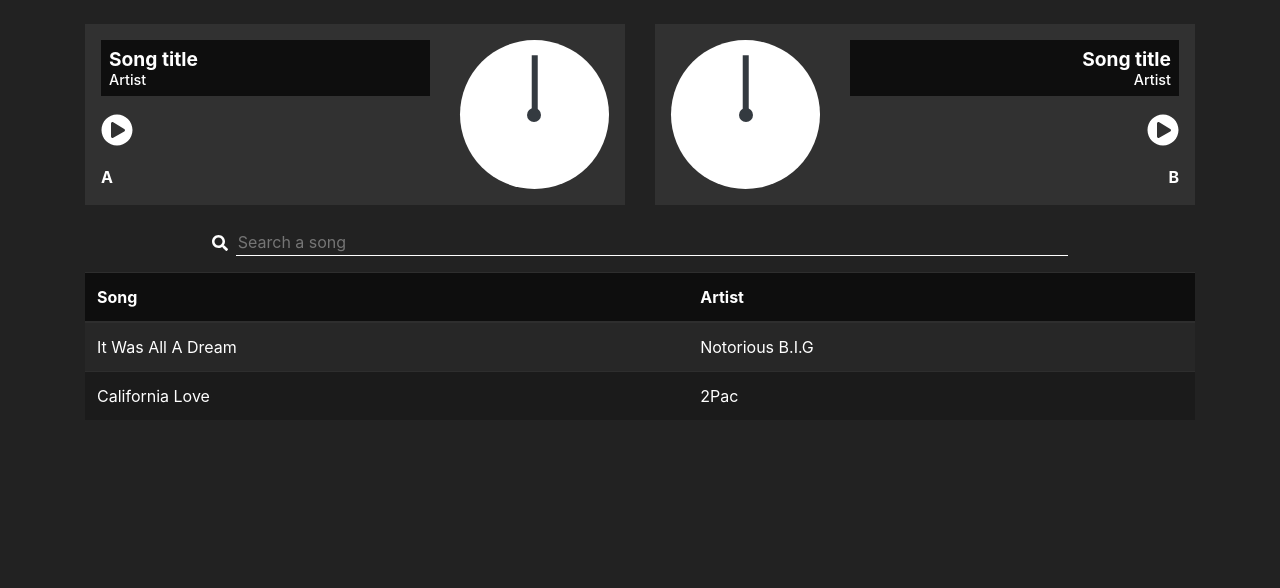
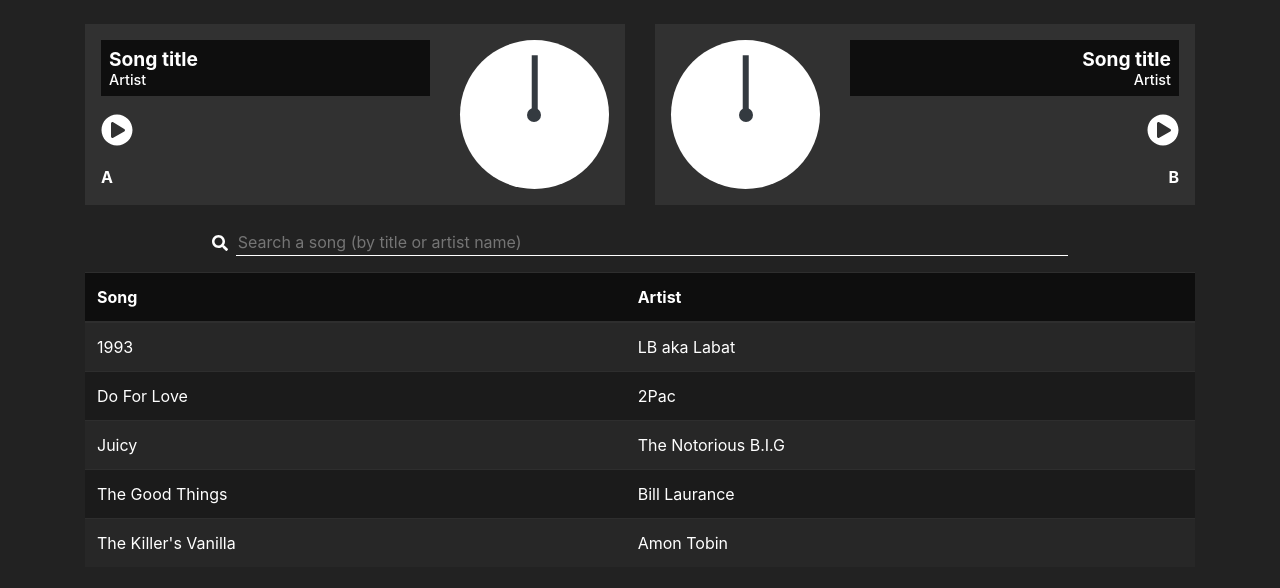
Before and after one commit to Toww/two-decks-player, a React (Create React App) app: page / in a window 1280 px wide. Shown: the top 588 px of the page. Built offline with nearby package versions, Linux system fonts and the light colour scheme.

Commit message:
Created SongsContext and implemented search/filtering

```diff
--- a/src/App.js
+++ b/src/App.js
@@ -5,6 +5,7 @@ import Layout from "./components/Layout";
 import Deck from "./components/Deck";
 import SongList from "./components/SongList";
 import SearchBar from "./components/SearchBar";
+import SongsContextProvider from "./contexts/SongsContext";
 
 function App() {
   return (
@@ -12,10 +13,12 @@ function App() {
       <Layout>
         <Row>
           <Deck />
-          <Deck rightSide={true}/>
+          <Deck rightSide={true} />
         </Row>
-        <SearchBar />
-        <SongList />
+        <SongsContextProvider>
+          <SearchBar />
+          <SongList />
+        </SongsContextProvider>
       </Layout>
     </div>
   );
--- a/src/components/SearchBar.js
+++ b/src/components/SearchBar.js
@@ -1,18 +1,64 @@
-import React from "react";
+import React, { useState, useContext, useRef } from "react";
 import { FontAwesomeIcon } from "@fortawesome/react-fontawesome";
-import { faSearch } from "@fortawesome/free-solid-svg-icons";
+import { faSearch, faTimesCircle } from "@fortawesome/free-solid-svg-icons";
+import { SongsContext } from "../contexts/SongsContext";
 
 const SearchBar = () => {
+  const { filterSongs } = useContext(SongsContext);
+
+  // This ref will be used to clear search input from the clear icon
+  const searchInput = useRef();
+
+  // This state will be used to display search or clear-search icon
+  const [searchActive, setSearchActive] = useState(false);
+
+  const handleSearch = (searchValue) => {
+    // Make search active if searchBar is not empty, put it back to default if
+    // every character was erased
+    searchValue ? setSearchActive(true) : setSearchActive(false);
+    // filter songs depending on lower-cased input
+    filterSongs(searchValue.toLowerCase());
+  };
+
+  const clearSearch = () => {
+    // Set search back to default
+    handleSearch("");
+    // Clear search input
+    searchInput.current.value = "";
+  };
+
   return (
     <form className="d-flex justify-content-center align-items-center mt-4 mb-3">
-      <label htmlFor="song-search" className="m-0 p-0 d-flex align-items-center">
-        <FontAwesomeIcon icon={faSearch} size="md" alt="Search icon" className="mr-2"/></label>
+      <label
+        htmlFor="song-search"
+        className="m-0 p-0 d-flex align-items-center"
+      >
+        {
+          // If search is active show search icon, else show clear search icon
+          searchActive ? (
+            <FontAwesomeIcon
+              icon={faTimesCircle}
+              alt="Clear search icon"
+              className="mr-2"
+              onClick={clearSearch}
+            />
+          ) : (
+            <FontAwesomeIcon
+              icon={faSearch}
+              alt="Search icon"
+              className="mr-2"
+            />
+          )
+        }
+      </label>
       <input
         type="text"
         id="song-search"
         name="song-search"
-        placeholder="Search a song"
+        placeholder="Search a song (by title or artist name)"
         className="w-75"
+        onChange={(e) => handleSearch(e.target.value)}
+        ref={searchInput}
       />
     </form>
   );
--- a/src/components/SongList.js
+++ b/src/components/SongList.js
@@ -1,13 +1,13 @@
-import React from "react";
+import React, {useContext} from "react";
 import { Table } from "react-bootstrap";
-import { v4 as uuidv4 } from "uuid"; // Using uuid to generate a unique id for each song
 import Song from "./Song";
+import { SongsContext } from "../contexts/SongsContext";
 
 const SongList = () => {
-  const songs = [
-    { id: uuidv4(), artist: "Notorious B.I.G", title: "It Was All A Dream" },
-    { id: uuidv4(), artist: "2Pac", title: "California Love" },
-  ];
+
+  // We get the filteredSongs array from SongsContext and map
+  // each song in the table
+  const {filteredSongs} = useContext(SongsContext)
 
   return (
     <Table striped hover variant="dark">
@@ -18,7 +18,7 @@ const SongList = () => {
         </tr>
       </thead>
       <tbody>
-        {songs.map((song) => (
+        {filteredSongs.map((song) => (
           <Song title={song.title} artist={song.artist} key={song.id} />
         ))}
       </tbody>
--- /dev/null
+++ b/src/contexts/SongsContext.js
@@ -0,0 +1,40 @@
+import React, { useState, createContext } from "react";
+import { v4 as uuidv4 } from "uuid"; // Using uuid to generate a unique id for each song
+
+export const SongsContext = createContext();
+
+const SongsContextProvider = ({ children }) => {
+  // This is the full list before any filtering
+  const baseSongs = [
+    { id: uuidv4(), artist: "LB aka Labat", title: "1993" },
+    { id: uuidv4(), artist: "2Pac", title: "Do For Love" },
+    { id: uuidv4(), artist: "The Notorious B.I.G", title: "Juicy" },
+    { id: uuidv4(), artist: "Bill Laurance", title: "The Good Things" },
+    { id: uuidv4(), artist: "Amon Tobin", title: "The Killer's Vanilla" },
+  ];
+
+  // We prepare a state for filtered songs
+  const [filteredSongs, setFilteredSongs] = useState(baseSongs);
+
+  const filterSongs = (searchValue) => {
+    // On call to filterSongs function, we update the filteredSongs state
+    setFilteredSongs(baseSongs.filter((song) => {
+      // if song title or artist name contains the search value, they return true and song
+      // is included in filtered array, else it returns false and is not included.
+      return (
+        song.title.toLowerCase().includes(searchValue) ||
+        song.artist.toLowerCase().includes(searchValue)
+      );
+    }));
+  };
+
+  return (
+    // filterSongs function will be used in the SearchBar
+    // and the filteredSongs array in the SongList so we provide them
+    <SongsContext.Provider value={{filterSongs, filteredSongs }}>
+      {children}
+    </SongsContext.Provider>
+  );
+};
+
+export default SongsContextProvider;
--- a/src/styles.scss
+++ b/src/styles.scss
@@ -62,7 +62,7 @@ input {
   background: white;
 }
 
-// We need a container for the marker as we can't use the main circle's padding.
+// We need a container for the marker as we can't use deck-disc's padding.
 // For better positioning, we need the marker to be absolute, and therefore have
 // its container positioned as relative. For this reason, we create an absolute container,
 // and another relative container in it.
```
